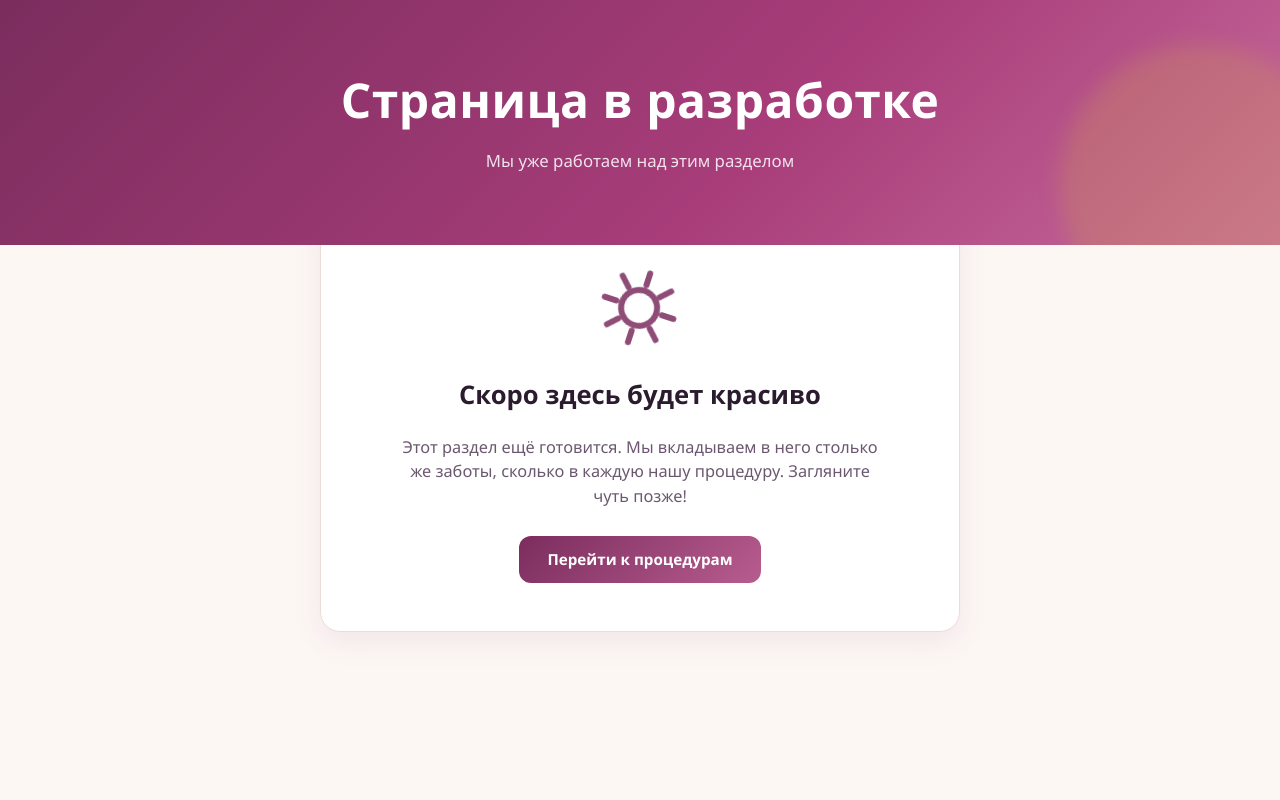
After one commit to Svetlana14021998/beauty-shop, a Spring app: template src/main/resources/templates/under-construction.html in a window 1280 px wide. The commit adds this page. Run offline with Thymeleaf, Linux system fonts and the light colour scheme; the template is opened without the code that fills it, so the values that code supplies are empty; database files in the repository are not loaded.

Commit message:
добавлена страница В разработке

```diff
--- /dev/null
+++ b/src/main/resources/static/css/common.css
@@ -0,0 +1,93 @@
+:root {
+    --bg: #fdf7f4;
+    --surface: #ffffff;
+    --ink: #2b1b2e;
+    --ink-soft: #6b5870;
+    --primary: #7b2d5e;
+    --primary-soft: #b85c8f;
+    --accent: #d4a24c;
+    --border: #ecdcd8;
+
+    --radius: 20px;
+    --shadow: 0 10px 30px rgba(90, 40, 80, 0.08);
+    --shadow-hover: 0 18px 40px rgba(90, 40, 80, 0.16);
+}
+
+* { box-sizing: border-box; margin: 0; padding: 0; }
+
+body {
+    font-family: "Segoe UI", "Helvetica Neue", Arial, sans-serif;
+    background: var(--bg);
+    color: var(--ink);
+    min-height: 100vh;
+    line-height: 1.5;
+    display: flex;
+    flex-direction: column;
+}
+
+.page-header {
+    background: linear-gradient(135deg, #7b2d5e 0%, #a83d7a 60%, #c76b9c 100%);
+    color: #fff;
+    padding: 64px 24px 72px;
+    text-align: center;
+    position: relative;
+    overflow: hidden;
+}
+
+.page-header::after {
+    content: "";
+    position: absolute;
+    inset: auto -60px -80px auto;
+    width: 280px;
+    height: 280px;
+    border-radius: 50%;
+    background: rgba(212, 162, 76, 0.25);
+    filter: blur(10px);
+}
+
+.page-header__inner {
+    position: relative;
+    z-index: 1;
+    max-width: 720px;
+    margin: 0 auto;
+}
+
+.page-header__title {
+    font-size: clamp(2rem, 4vw, 3rem);
+    font-weight: 700;
+    letter-spacing: 0.5px;
+}
+
+.page-header__subtitle {
+    margin-top: 12px;
+    font-size: 1.05rem;
+    opacity: 0.85;
+}
+
+.page-content {
+    flex: 1;
+    max-width: 1180px;
+    margin: 0 auto;
+    padding: 0 24px 80px;
+    width: 100%;
+}
+
+.btn {
+    display: inline-block;
+    text-align: center;
+    padding: 12px 20px;
+    border-radius: 12px;
+    background: linear-gradient(135deg, var(--primary), var(--primary-soft));
+    color: #fff;
+    font-weight: 600;
+    font-size: 0.95rem;
+    text-decoration: none;
+    transition: filter 0.2s ease, transform 0.2s ease;
+    border: none;
+    cursor: pointer;
+}
+
+.btn:hover {
+    filter: brightness(1.08);
+    transform: translateY(-1px);
+}
--- /dev/null
+++ b/src/main/resources/static/css/under-construction.css
@@ -0,0 +1,43 @@
+.construction {
+    max-width: 640px;
+    margin: 0 auto;
+    margin-top: -40px;
+    background: var(--surface);
+    border: 1px solid var(--border);
+    border-radius: var(--radius);
+    box-shadow: var(--shadow);
+    padding: 48px 32px;
+    text-align: center;
+    display: flex;
+    flex-direction: column;
+    align-items: center;
+    gap: 20px;
+}
+
+.construction__icon {
+    color: var(--primary);
+    opacity: 0.85;
+    animation: spin 12s linear infinite;
+}
+
+@keyframes spin {
+    from { transform: rotate(0deg); }
+    to   { transform: rotate(360deg); }
+}
+
+.construction__title {
+    font-size: 1.6rem;
+    font-weight: 700;
+    color: var(--ink);
+}
+
+.construction__text {
+    color: var(--ink-soft);
+    font-size: 1.02rem;
+    max-width: 480px;
+}
+
+.construction .btn {
+    margin-top: 8px;
+    padding: 12px 28px;
+}
--- a/src/main/resources/templates/procedures.html
+++ b/src/main/resources/templates/procedures.html
@@ -5,6 +5,7 @@
     <meta name="viewport" content="width=device-width, initial-scale=1.0">
     <title>Процедуры — Салон красоты</title>
     <link rel="stylesheet" th:href="@{/css/procedures.css}">
+    <link rel="stylesheet" th:href="@{/css/common.css}">
 </head>
 <body>
 
--- /dev/null
+++ b/src/main/resources/templates/under-construction.html
@@ -0,0 +1,41 @@
+<!DOCTYPE html>
+<html lang="ru" xmlns:th="http://www.thymeleaf.org">
+<head>
+    <meta charset="UTF-8">
+    <meta name="viewport" content="width=device-width, initial-scale=1.0">
+    <title>В разработке — Салон красоты</title>
+    <link rel="stylesheet" th:href="@{/css/common.css}">
+    <link rel="stylesheet" th:href="@{/css/under-construction.css}">
+</head>
+<body>
+
+<header class="page-header">
+    <div class="page-header__inner">
+        <h1 class="page-header__title">Страница в разработке</h1>
+        <p class="page-header__subtitle">Мы уже работаем над этим разделом</p>
+    </div>
+</header>
+
+<main class="page-content">
+    <section class="construction">
+        <div class="construction__icon" aria-hidden="true">
+            <svg viewBox="0 0 64 64" width="96" height="96" fill="none"
+                 xmlns="http://www.w3.org/2000/svg">
+                <circle cx="32" cy="32" r="12" stroke="currentColor" stroke-width="4"/>
+                <path d="M32 8v8M32 48v8M8 32h8M48 32h8M15 15l6 6M43 43l6 6M49 15l-6 6M21 43l-6 6"
+                      stroke="currentColor" stroke-width="4" stroke-linecap="round"/>
+            </svg>
+        </div>
+
+        <h2 class="construction__title">Скоро здесь будет красиво</h2>
+        <p class="construction__text">
+            Этот раздел ещё готовится. Мы вкладываем в него столько же заботы,
+            сколько в каждую нашу процедуру. Загляните чуть позже!
+        </p>
+
+        <a th:href="@{/procedures}" class="btn">Перейти к процедурам</a>
+    </section>
+</main>
+
+</body>
+</html>
```
Also changed, not shown: src/main/resources/static/css/procedures.css (+6 -93 lines).
